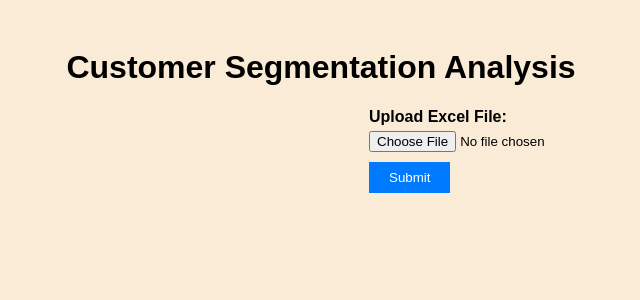
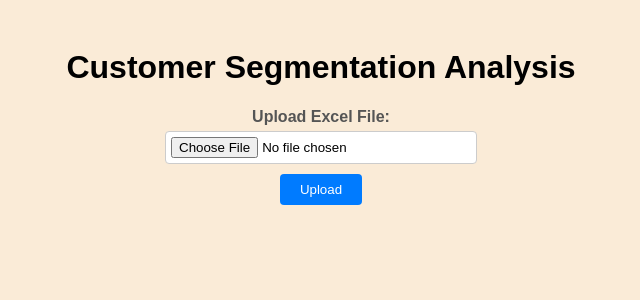
Before and after one commit to abhuday-sudhir/customer-segmentation, a Flask app: page / in a window 1280 px wide. Shown: the top 300 px of the page, without its empty margins (319-959 px from the left). Run offline with Flask 3, Linux system fonts and the light colour scheme; parts of the project's set-up code (start-up, migrations or seed data) failed here and were passed over.

Commit message:
Final Commit

```diff
--- a/app.py
+++ b/app.py
@@ -5,6 +5,10 @@ import json
 
 import pandas as pd
 import seaborn as sns
+import matplotlib
+
+matplotlib.use('Agg')#Use a  not interactive backend  coz it is causing a problem in macOS
+
 import matplotlib.pyplot as plt
 from datetime import datetime
 import openpyxl
@@ -13,10 +17,6 @@ from sklearn.preprocessing import StandardScaler
 from sklearn.cluster import KMeans
 
 app=Flask(__name__)
-
-app.config['STATIC_FOLDER'] = 'static'
-app.static_folder = app.config['STATIC_FOLDER']
-app.static_url_path = f'/{app.config["STATIC_FOLDER"]}'
 
 model =load('model.joblib')
 
@@ -83,27 +83,37 @@ def predict():
         segmented_df,scaled_df=load_and_preprocess(file_path)
         segmented_df['Cluster']=model.predict(scaled_df)
 
+        plt.ion()
         plt.figure(figsize=(10,10))
         sns.boxplot(x='Cluster',y='Amount', data= segmented_df,hue='Cluster')
         amount_img_path = 'static/Cluster_Amount.png'
+        os.makedirs(os.path.dirname(amount_img_path), exist_ok=True)
         plt.savefig(amount_img_path)
         plt.clf()
+        plt.ioff()
 
+        plt.ion()
         plt.figure(figsize=(10,10))
         sns.boxplot(x='Cluster',y='Frequency', data= segmented_df,hue='Cluster')
         freq_img_path = 'static/Cluster_Frequency.png'
+        os.makedirs(os.path.dirname(freq_img_path), exist_ok=True)
         plt.savefig(freq_img_path)
         plt.clf()
+        plt.ioff()
 
+        plt.ion()
         plt.figure(figsize=(10,10))
         sns.boxplot(x='Cluster',y='Most_Recent_Engagement', data= segmented_df,hue='Cluster')
         recency_img_path = 'static/Cluster_Recency.png'
+        os.makedirs(os.path.dirname(recency_img_path), exist_ok=True)
         plt.savefig(recency_img_path)
         plt.clf()
+        plt.ioff()
+
         response = {'amount_img': amount_img_path,
             'freq_img': freq_img_path,
             'recency_img': recency_img_path}
-        return jsonify.dumps(response)
+        return json.dumps(response)
 
     except Exception as e:
         raise jsonify({'error':str(e)})
--- a/templates/index.html
+++ b/templates/index.html
@@ -13,33 +13,39 @@ body {
 h1 {
   text-align: center;
 }
-
-/* CSS for the file upload form */
 #upload-form {
-  margin-bottom: 20px;
+  display: flex;
+  flex-direction: column;
+  align-items: center;
+  margin-bottom: 40px;
 }
 
 label {
   font-weight: bold;
-  margin-left: 660px;
   text-align: center;
+  color: #555;
 }
 
 input[type="file"] {
   margin-top: 5px;
-  margin-left: 660px;
-  display: flex;
+  display: block;
+  width: 300px;
+  padding: 5px;
+  border: 1px solid #ccc;
+  border-radius: 4px;
+  background-color: #fff;
 
 }
 
 button[type="submit"] {
   margin-top: 10px;
-  margin-left: 660px;
   padding: 8px 20px;
   background-color: #007bff;
   color: white;
   border: none;
+  border-radius: 4px;
   cursor: pointer;
+  transition: background-color 0.3s ease;
 }
 
 button[type="submit"]:hover {
@@ -56,10 +62,10 @@ button[type="submit"]:hover {
 .spinner::after {
   content: ' ';
   display: inline-block;
-  width: 20px;
-  height: 20px;
+  width: 30px;
+  height: 30px;
   border-radius: 50%;
-  border: 2px solid #007bff;
+  border: 4px solid #007bff;
   border-color: #007bff transparent #007bff transparent;
   animation: spinner 0.6s linear infinite;
 }
@@ -77,9 +83,11 @@ button[type="submit"]:hover {
 }
 img {
   width: 100%;
-  max-width: 100%;
+  max-width: 600px;
   height: auto;
-  margin-bottom: 10px;
+  margin-bottom: 20px;
+  border-radius: 8px;
+  box-shadow: 0 4px 8px rgba(0, 0, 0, 0.1);
 }
 .images-container {
   display: flex;
@@ -136,7 +144,7 @@ img {
     <form id="upload-form" onsubmit="handleSubmit(event)">
         <label for="file-upload">Upload Excel File:</label>
         <input type="file" id="file-upload"></input>
-        <button type="submit">Submit</button>
+        <button type="submit">Upload</button>
     </form>
     <div id="spinner" class="spinner"></div>
     <div id="results"></div>
```
